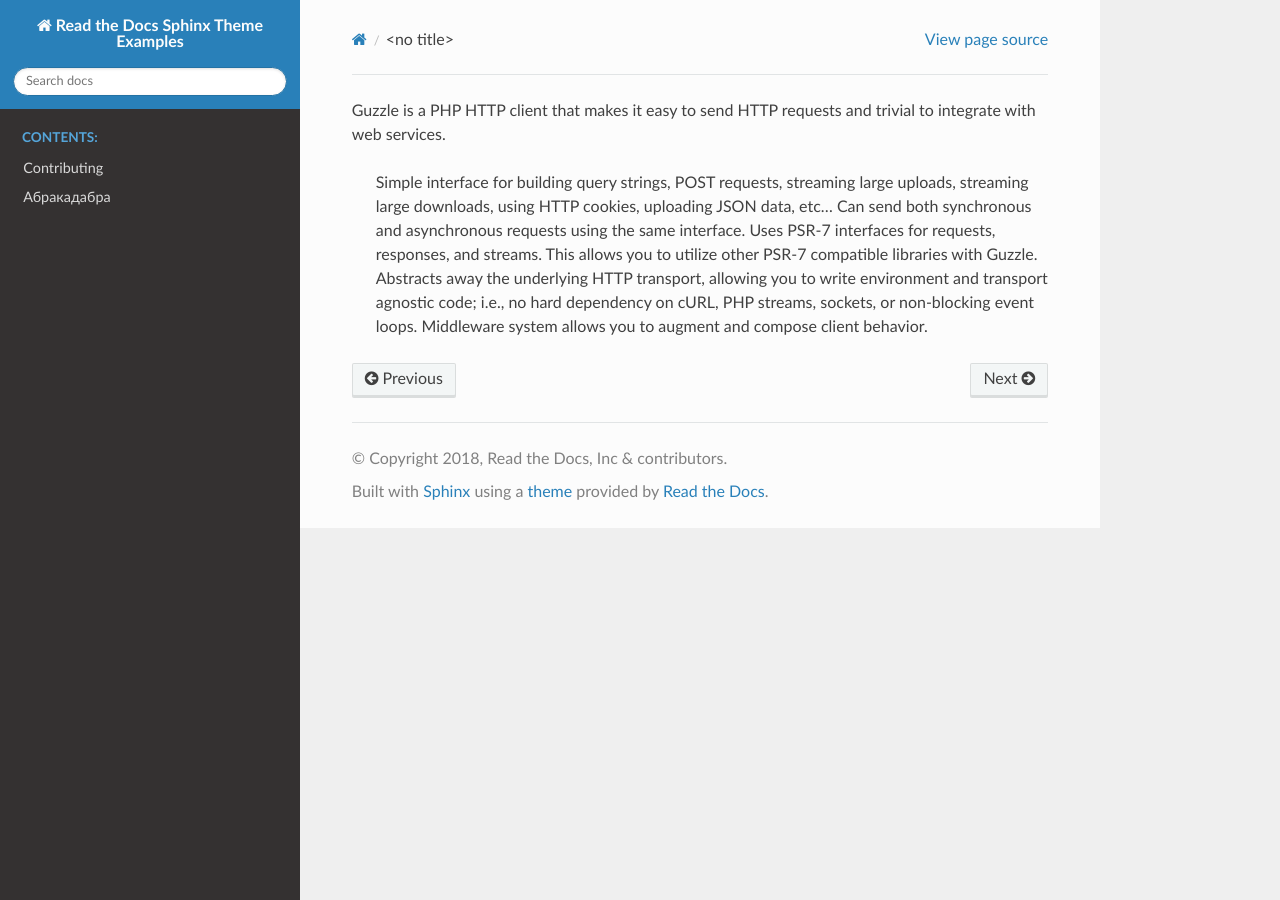
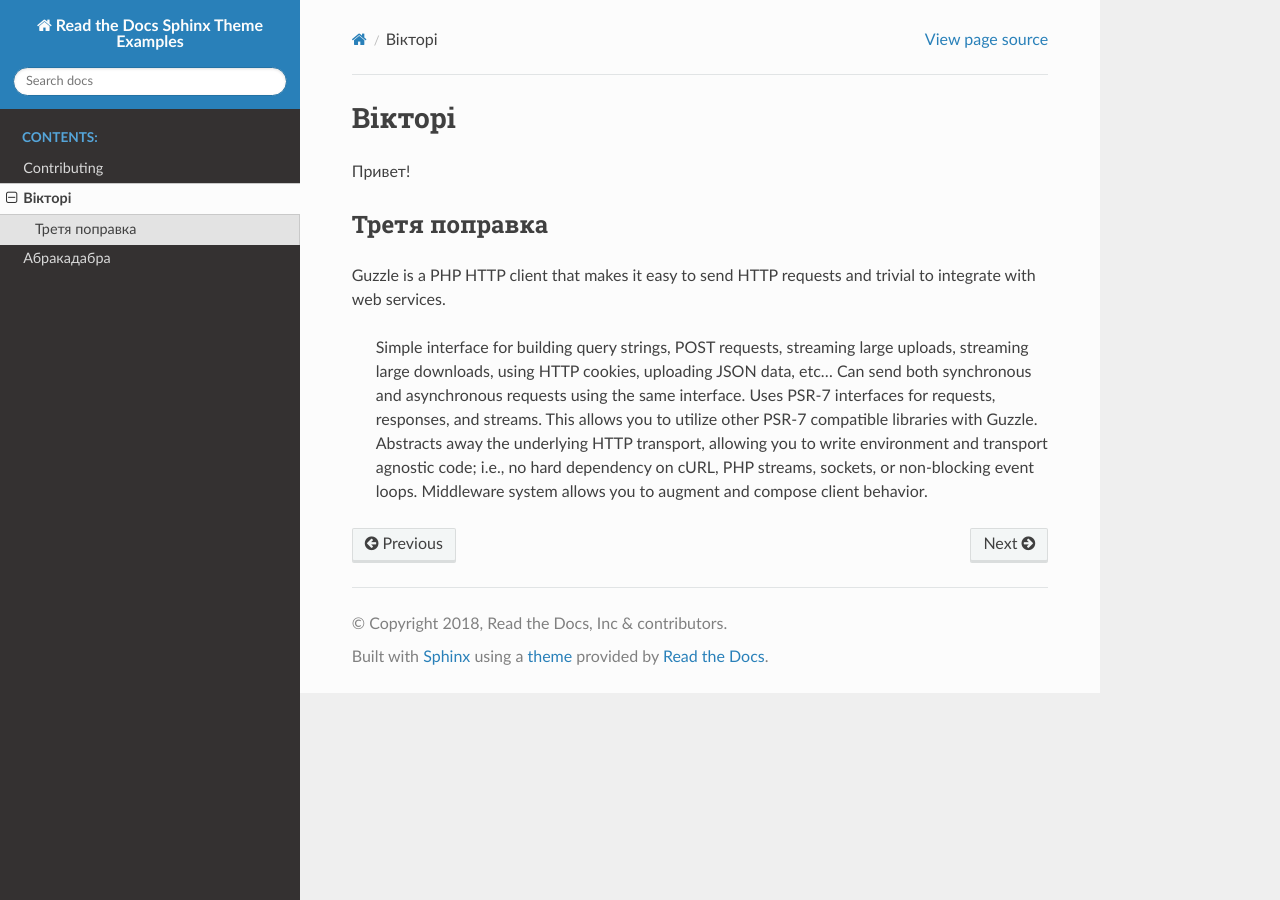
Before and after one commit to RokkyTheFirst/Nothing, a Sphinx documentation site: the page built from docs/sabaka.rst, in a window 1280 px wide. Built offline with Sphinx 7.4.7 and the Read the Docs theme 2.0.0, drawn with Linux system fonts in a browser that asks for light colours.

Commit message:
Update sabaka.rst

```diff
--- a/docs/sabaka.rst
+++ b/docs/sabaka.rst
@@ -1,3 +1,12 @@
+Вікторі
+============
+
+Привет!
+
+
+Третя поправка
+-----------------
+
 Guzzle is a PHP HTTP client that makes it easy to send HTTP requests and trivial to integrate with web services.
 
     Simple interface for building query strings, POST requests, streaming large uploads, streaming large downloads, using HTTP cookies, uploading JSON data, etc...
```
